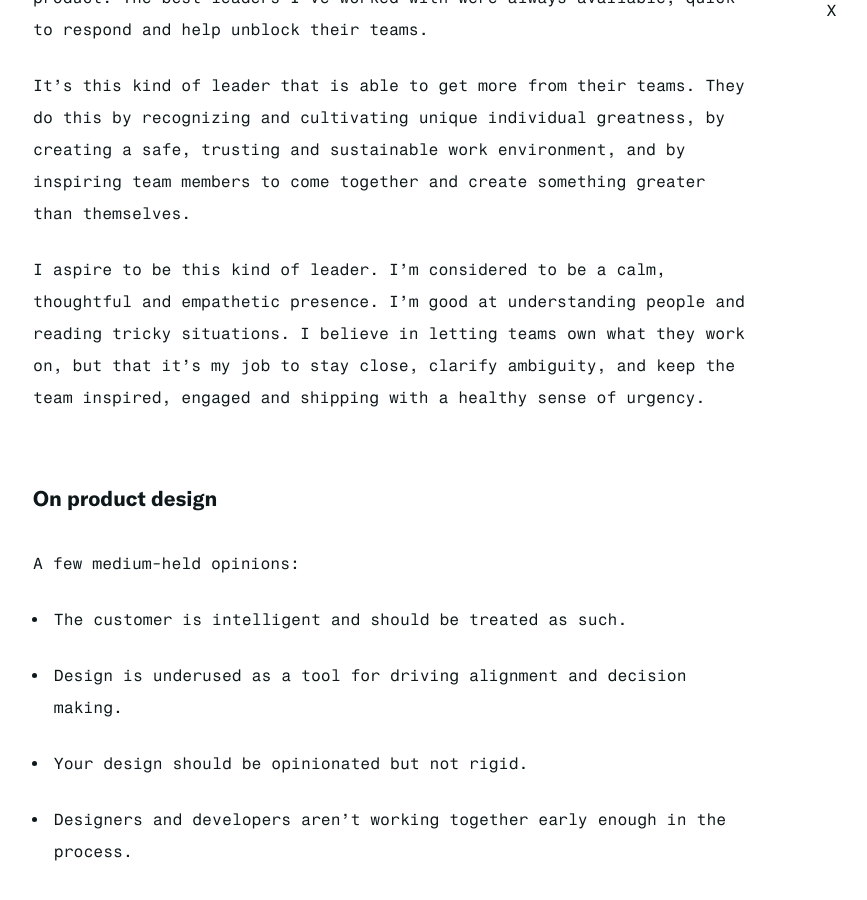
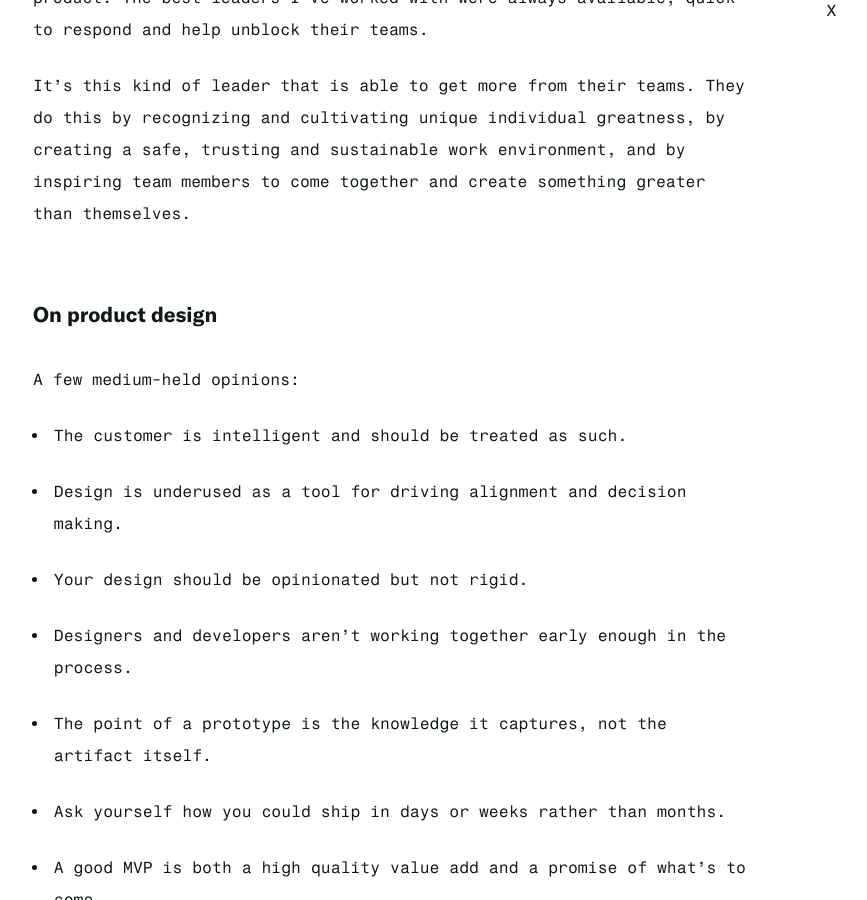
Before and after one commit to kevinfinlayson/kevinfinlayson.com, a Jekyll site: the page built from approach.markdown, in a window 1280 px wide and 900 px high, scrolled down 691 px. Shown: the whole window, without its empty margins (111-978 px from the left). Built offline with Jekyll 4.4.1, drawn with Linux system fonts in a browser that asks for light colours.

Commit message:
remove paragraph about myself in leadership philosophy text

```diff
--- a/approach.markdown
+++ b/approach.markdown
@@ -11,8 +11,6 @@ I believe that people are inherently smart, talented and driven, and want to do
 A great product leader does not stay at a high level of altitude, simply coaching and mentoring. They’re visible, responsive, and close to the product. The best leaders I’ve worked with were always available, quick to respond and help unblock their teams.
 
 It’s this kind of leader that is able to get more from their teams. They do this by recognizing and cultivating unique individual greatness, by creating a safe, trusting and sustainable work environment, and by inspiring team members to come together and create something greater than themselves.
-
-I aspire to be this kind of leader. I’m considered to be a calm, thoughtful and empathetic presence. I’m good at understanding people and reading tricky situations. I believe in letting teams own what they work on, but that it's my job to stay close, clarify ambiguity, and keep the team inspired, engaged and shipping with a healthy sense of urgency.
 
 #### On product design
 
```
